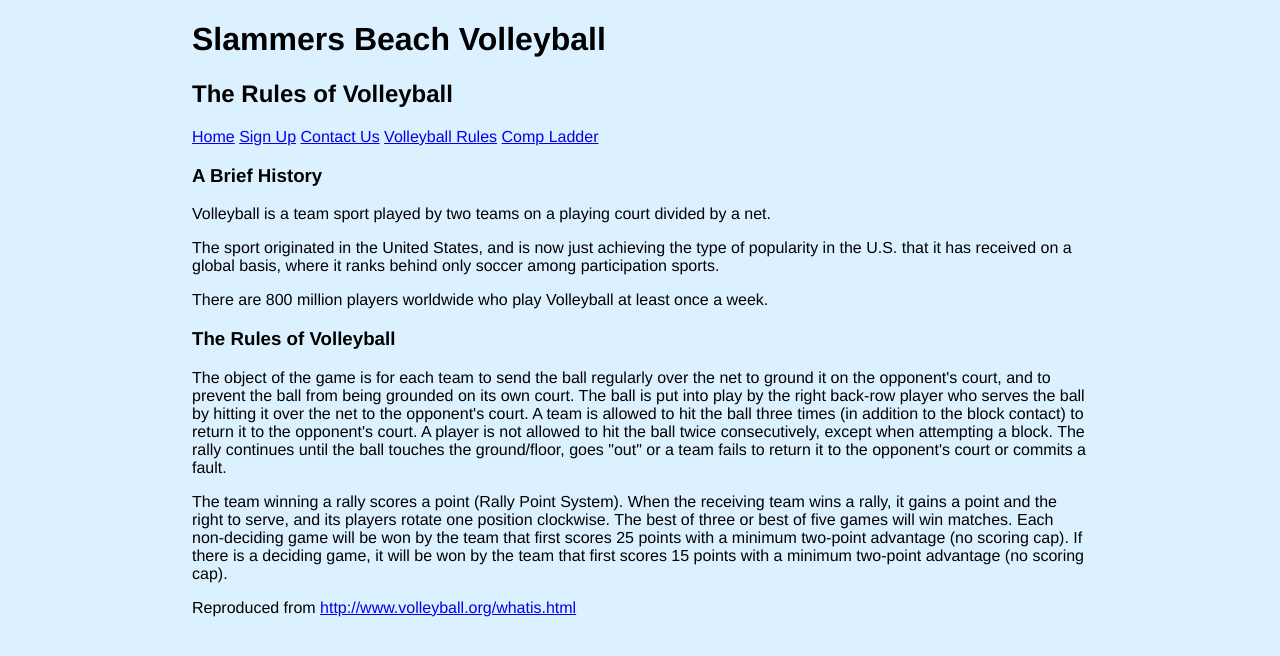
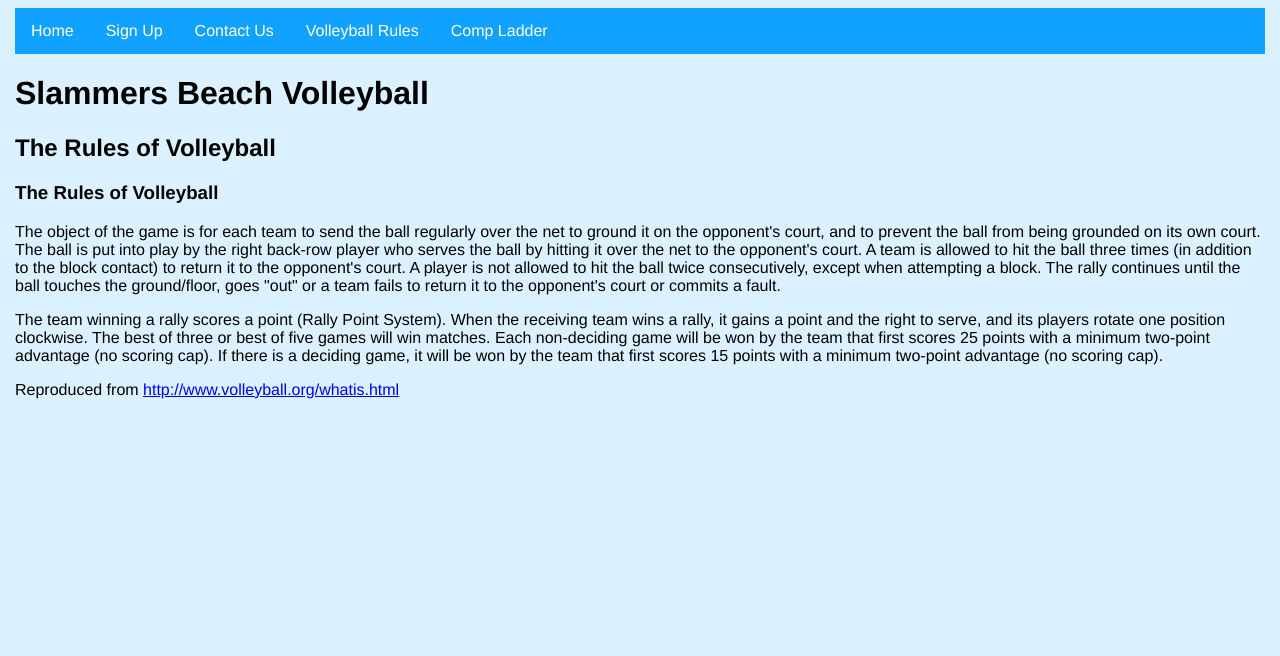
Before and after one commit to ErikCronin/BeachVolleyBall, a plain HTML site: page rules.html in a window 1280 px wide. Drawn offline with Linux system fonts and the light colour scheme.

Commit message:
updated menu bar
updated for better menu bar

```diff
--- a/css/mainstyles.css
+++ b/css/mainstyles.css
@@ -1,8 +1,35 @@
 /* CSS Document */
 
 body {
-	margin-left:15%;
-	margin-right:15%;
+	margin-left:15px;
+	margin-right:15px;
 	font-family:Gotham, "Helvetica Neue", Helvetica, Arial, sans-serif;
 	background-color:#DCF1FF;
 }
+nav ul {
+    list-style-type: none;
+    margin:0 ;
+    padding: 0;
+    overflow: hidden;
+    background-color: #11A1FF;
+
+    top: 0;
+    width: 100%;
+}
+
+nav li {
+	float: left;
+	left: -15px;
+}
+
+nav li a {
+    display: block;
+    color: white;
+    text-align: center;
+    padding: 14px 16px;
+    text-decoration: none;
+}
+
+nav li a:hover:not(.active) {
+    background-color: #111;
+}
--- a/rules.html
+++ b/rules.html
@@ -7,23 +7,25 @@
 </head>
 
 <body>
+<nav>
+<ul>
+    <li><a href="index.html">Home</a></li>
+    <li><a href="sign_up.html">Sign Up</a></li>
+    <li><a href="contact_us.html">Contact Us</a></li>
+    <li><a href="rules.html">Volleyball Rules</a></li>
+    <li><a href="comp_ladder.html">Comp Ladder</a></li>
+</ul>
+</nav>
+
+
+
 <h1>Slammers Beach Volleyball</h1>
 
 <h2>The Rules of Volleyball</h2>
 
-<div class="quickbar">
-<p><a href="index.html">Home</a> <a href="sign_up.html">Sign Up</a> <a href="contact_us.html">Contact Us</a> <a href="rules.html">Volleyball Rules</a> <a href="comp_ladder.html">Comp Ladder</a></p>
-</div>
-
-<div class="history">
-<h3>A Brief History</h3>
-<p>Volleyball is a team sport played by two teams on a playing court divided by a net.</p>
-<p>The sport originated in the United States, and is now just achieving the type of popularity in the U.S. that it has received on a global basis, where it ranks behind only soccer among participation sports. </p>
-<p>There are 800 million players worldwide who play Volleyball at least once a week. </p>
-</div>
 
 <div class="rules">
-<h3>The Rules of Volleyball</h3>
+  <h3>The Rules of Volleyball</h3>
 <p>The object of the game is for each team to send the ball regularly over the net to ground it on the opponent's court, and to prevent the ball from being grounded on its own court. The ball is put into play by the right back-row player who serves the ball by hitting it over the net to the opponent's court. A team is allowed to hit the ball three times (in addition to the block contact) to return it to the opponent's court. A player is not allowed to hit the ball twice consecutively, except when attempting a block. The rally continues until the ball touches the ground/floor, goes "out" or a team fails to return it to the opponent's court or commits a fault.</p>
 <p>The team winning a rally scores a point (Rally Point System). When the receiving team wins a rally, it gains a point and the right to serve, and its players rotate one position clockwise.
 The best of three or best of five games will win matches. Each non-deciding game will be won by the team that first scores 25 points with a minimum two-point advantage (no scoring cap). If there is a deciding game, it will be won by the team that first scores 15 points with a minimum two-point advantage (no scoring cap). </p>
```
Also changed, not shown: comp_ladder.html (+10 -0 lines), contact_us.html (+10 -3 lines), index.html (+10 -0 lines), sign_up.html (+11 -3 lines).
